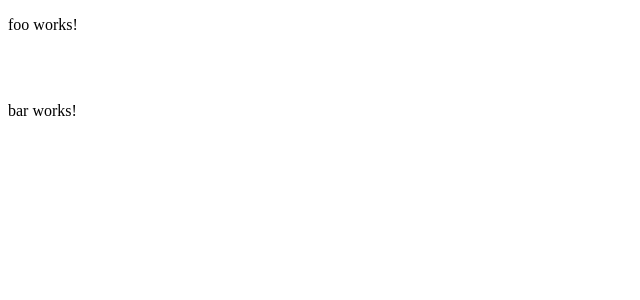
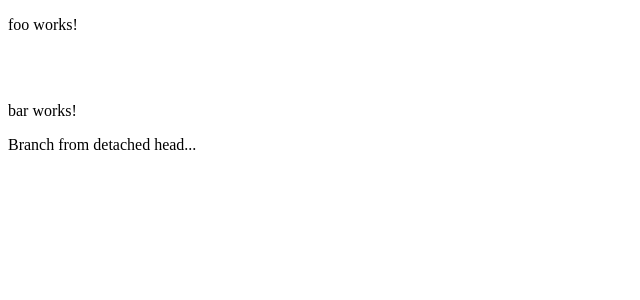
Before and after one commit to 2019-fall-jsf-th/foo-bar, an Angular app: page / in a window 1280 px wide. Shown: the top 300 px of the page, without its empty margins (0-640 px from the left). Built offline with nearby package versions, Linux system fonts and the light colour scheme.

Commit message:
Created branch and made change from detached head...

```diff
--- a/src/app/app.component.html
+++ b/src/app/app.component.html
@@ -2,3 +2,5 @@
 <br>
 <br>
 <app-bar></app-bar>
+
+Branch from detached head...
```
